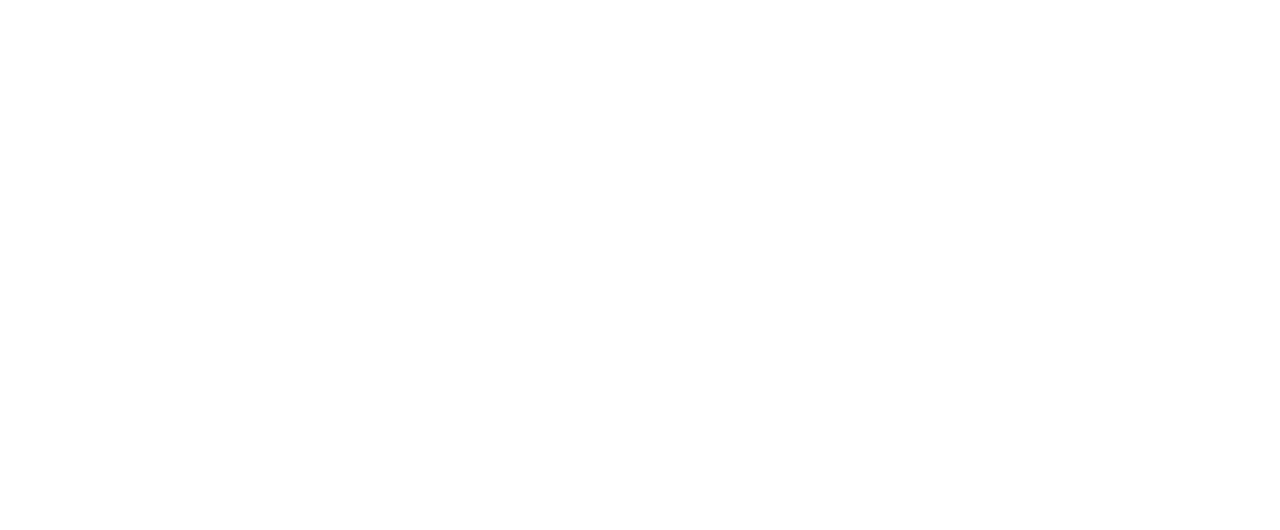
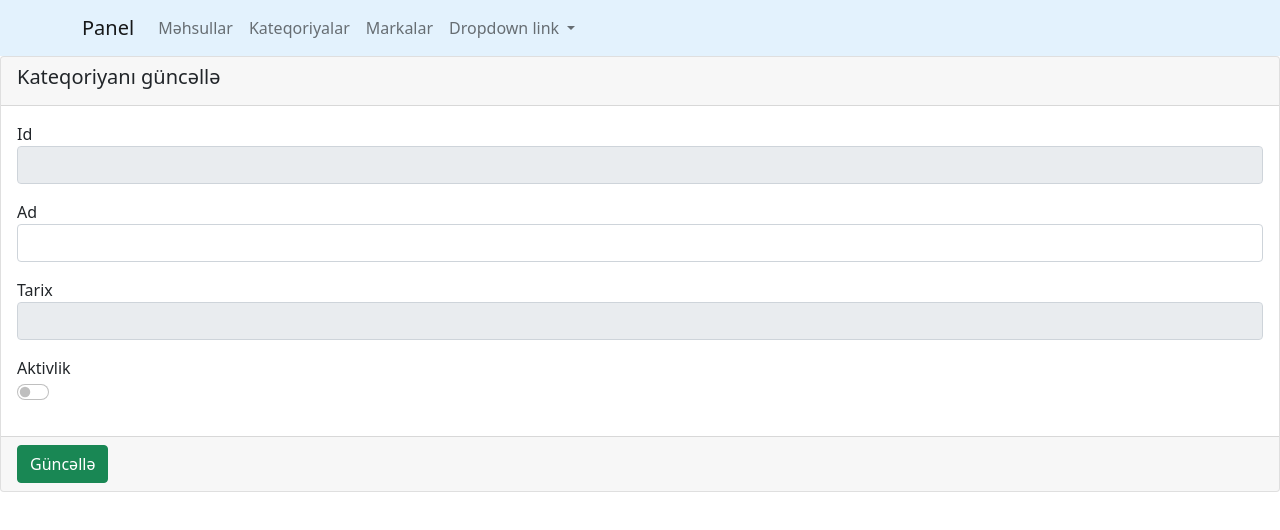
Before and after one commit to SubhanMasimov/EStoreFrontend, an Angular app: page /admin/categories/1/update in a window 1280 px wide. Before the commit this address led to /. Shown: the top 530 px of the page. Built offline with nearby package versions, Linux system fonts and the light colour scheme; no server answers.

Commit message:
added: update and delete for category

```diff
--- a/src/app/app-routing.module.ts
+++ b/src/app/app-routing.module.ts
@@ -1,3 +1,4 @@
+import { CategoryUpdateComponent } from './components/categoryComponents/category-update/category-update.component';
 import { BrandUpdateComponent } from './components/brandComponents/brand-update/brand-update.component';
 import { ProductUpdateComponent } from './components/productComponents/product-update/product-update.component';
 import { CategoryAddComponent } from './components/categoryComponents/category-add/category-add.component';
@@ -21,7 +22,8 @@
       { path: 'brands/:id/update', component: BrandUpdateComponent },
       { path: 'brands/add', component: BrandAddComponent },
       { path: 'categories', component: CategoryListComponent },
-      { path: 'categories/add', component: CategoryAddComponent }
+      { path: 'categories/add', component: CategoryAddComponent },
+      { path: 'categories/:id/update', component: CategoryUpdateComponent },
     ]
   },
 
--- a/src/app/app.module.ts
+++ b/src/app/app.module.ts
@@ -20,6 +20,7 @@
 import { CategoryAddComponent } from './components/categoryComponents/category-add/category-add.component';
 import { ProductUpdateComponent } from './components/productComponents/product-update/product-update.component';
 import { BrandUpdateComponent } from './components/brandComponents/brand-update/brand-update.component';
+import { CategoryUpdateComponent } from './components/categoryComponents/category-update/category-update.component';
 
 @NgModule({
   declarations: [
@@ -33,7 +34,8 @@
     BrandAddComponent,
     CategoryAddComponent,
     ProductUpdateComponent,
-    BrandUpdateComponent
+    BrandUpdateComponent,
+    CategoryUpdateComponent
   ],
   imports: [
     BrowserModule,
--- a/src/app/components/categoryComponents/category-list/category-list.component.html
+++ b/src/app/components/categoryComponents/category-list/category-list.component.html
@@ -16,9 +16,9 @@
                 <td>{{category.createDate | date :'dd/MM/yyyy, HH:mm:ss'}}</td>
                 <td>{{category.active}}</td>
                 <td>
-                    <a class="btn btn-warning btn-sm" href="">Güncəllə</a>
+                    <a class="btn btn-warning btn-sm" routerLink="/admin/categories/{{category.id}}/update" >Güncəllə</a>
                     <div class="divider"></div>
-                    <a class="btn btn-danger btn-sm" href="">Sil</a>
+                    <a class="btn btn-danger btn-sm" (click)="delete(category)">Sil</a>
                 </td>
             </tr>
         </tbody>
--- a/src/app/components/categoryComponents/category-list/category-list.component.ts
+++ b/src/app/components/categoryComponents/category-list/category-list.component.ts
@@ -1,3 +1,4 @@
+import { CommandRepositoryService } from './../../../core/repositories/commandRepository.service';
 import { CategoryService } from './../../../services/category.service';
 import { Category } from './../../../models/category';
 import { Component, OnInit } from '@angular/core';
@@ -11,7 +12,8 @@
 
   categories: Category[] = []
 
-  constructor(private categoryService: CategoryService) { }
+  constructor(private categoryService: CategoryService,
+    private commandRepositoryService: CommandRepositoryService) { }
 
   ngOnInit(): void {
     this.getAll()
@@ -22,4 +24,9 @@
       this.categories = successResponse.data
     })
   }
+
+  delete(category: Category) {
+    this.commandRepositoryService.delete(category, this.categoryService)
+    this.categories = this.categories.filter(c => c.id !== category.id)
+  }
 }
--- /dev/null
+++ b/src/app/components/categoryComponents/category-update/category-update.component.html
@@ -0,0 +1,42 @@
+<div class="content">
+    <div class="col-md-12">
+        <div class="card">
+            <div class="card-header">
+                <h5 class="title">Kateqoriyanı güncəllə</h5>
+            </div>
+            <div class="card-body">
+                <form [formGroup]="categoryUpdateForm">
+                    <div class="mb-3">
+                        <label for="id">Id</label>
+                        <div class="form-group">
+                            <input type="text" id="id" formControlName="id" class="form-control"  [readonly]="true" />
+                        </div>
+                    </div>
+                    <div class="mb-3">
+                        <label for="name">Ad</label>
+                        <div class="form-group">
+                            <input type="text" id="name" formControlName="name" class="form-control" />
+                        </div>
+                    </div>
+                    <div class="mb-3">
+                        <label for="createDate">Tarix</label>
+                        <div class="form-group">
+                            <input type="text" id="name" formControlName="createDate" class="form-control"  [readonly]="true" />
+                        </div>
+                    </div>
+                    <div class="mb-3">
+                        <label for="createDate">Aktivlik</label>
+                        <div class="form-group">
+                            <div class="form-check form-switch">
+                                <input class="form-check-input" type="checkbox" formControlName="active">
+                            </div>
+                        </div>
+                    </div>
+            </form>
+        </div>
+        <div class="card-footer">
+            <button class="btn btn-fill btn-success" (click) = "update()">Güncəllə</button>
+        </div>
+    </div>
+</div>
+</div>
--- /dev/null
+++ b/src/app/components/categoryComponents/category-update/category-update.component.ts
@@ -0,0 +1,69 @@
+import { CategoryService } from './../../../services/category.service';
+import { Category } from './../../../models/category';
+import { CommandRepositoryService } from './../../../core/repositories/commandRepository.service';
+import { BrandService } from './../../../services/brand.service';
+import { Router, ActivatedRoute } from '@angular/router';
+import { Brand } from './../../../models/brand';
+import { Component, OnInit } from '@angular/core';
+import { FormBuilder, FormGroup, FormControl, Validators } from '@angular/forms'
+
+@Component({
+  selector: 'app-category-update',
+  templateUrl: './category-update.component.html',
+  styleUrls: ['./category-update.component.css']
+})
+export class CategoryUpdateComponent implements OnInit {
+
+  categoryModel: Category
+  categoryUpdateForm: FormGroup
+
+  constructor(private formBuilder: FormBuilder,
+    private activatedRoute: ActivatedRoute,
+    private categoryService: CategoryService,
+    private commandRepositoryService: CommandRepositoryService) { }
+
+  ngOnInit(): void {
+    if (this.activatedRoute.params) {
+      this.activatedRoute.params.subscribe(params => {
+        this.getCategoryEntity(params["id"])
+      })
+    }
+    this.createCategoryUpdateForm()
+
+  }
+
+  createCategoryUpdateForm(): void {
+
+    this.categoryUpdateForm = new FormGroup({
+      id: new FormControl(),
+      name: new FormControl(),
+      createDate: new FormControl(),
+      active: new FormControl()
+    })
+
+    this.categoryUpdateForm = this.formBuilder.group({
+      id: ["", Validators.required],
+      name: ["", Validators.required],
+      createDate: [""],
+      active: [""]
+    })
+  }
+
+  update(): void {
+    this.commandRepositoryService.update(this.categoryUpdateForm, this.categoryService, 'admin/categories')
+  }
+
+  getCategoryEntity(id: number) {
+    this.categoryService.getById(id).subscribe(response => {
+      this.categoryModel = response.data
+
+      this.categoryUpdateForm.setValue({
+        id: this.categoryModel.id,
+        name: this.categoryModel.name,
+        createDate: this.categoryModel.createDate,
+        active: this.categoryModel.active
+      })
+    })
+  }
+
+}
```
Also changed, not shown: src/app/components/categoryComponents/category-update/category-update.component.css (added), 1 other file (tests, documents, lock files or other folders).
